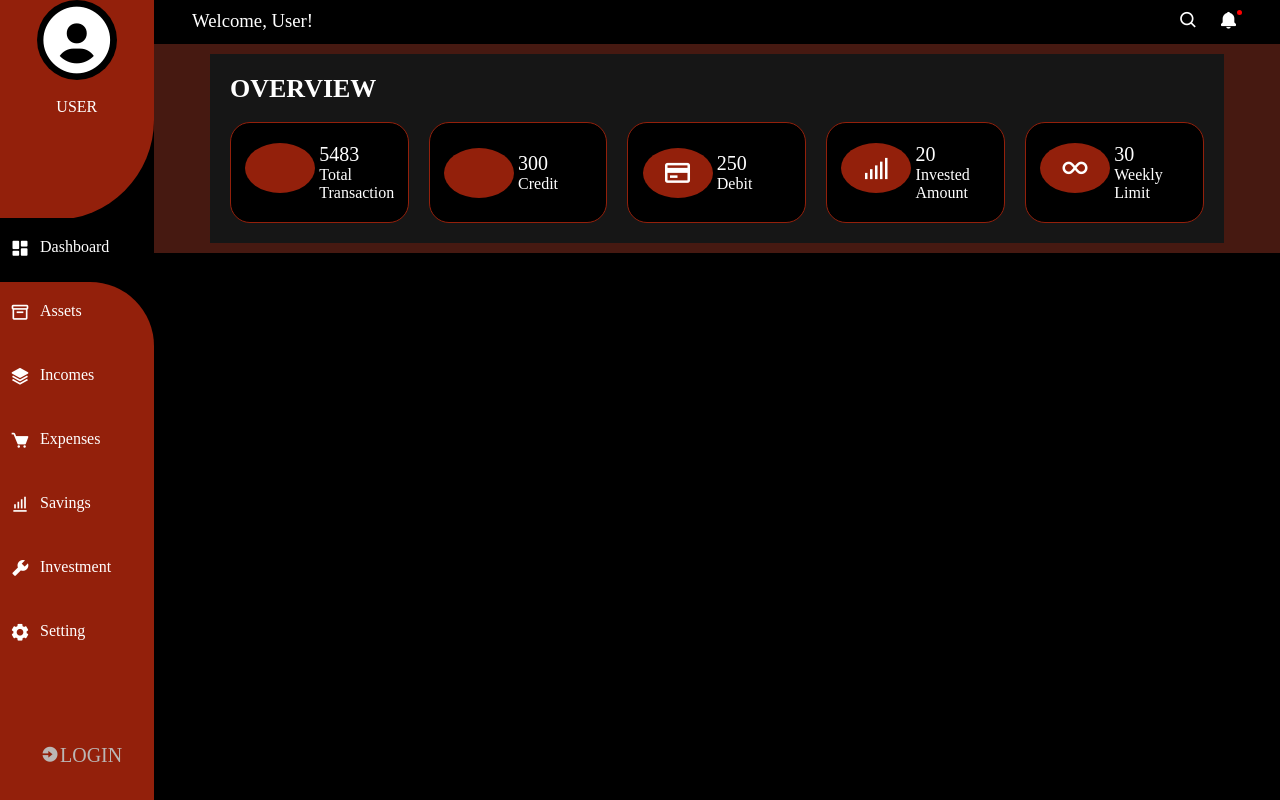
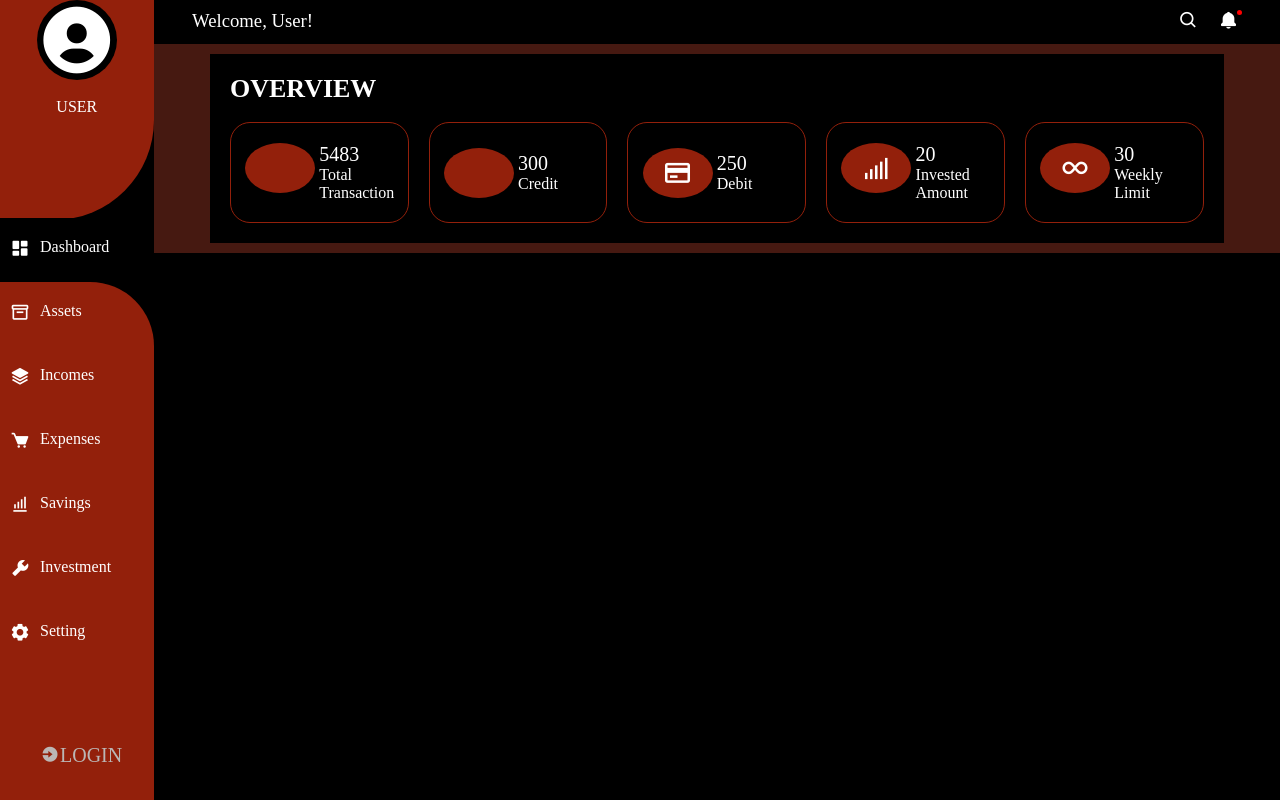
Before and after one commit to Lovethrech/personal-finance-manager, a Vue app: page / in a window 1280 px wide. Built offline with nearby package versions, Linux system fonts and the light colour scheme; some icons are missing.

Commit message:
...finetuning all available components.

```diff
--- a/src/components/landing-page/LandingPageOverviewMainCtn.vue
+++ b/src/components/landing-page/LandingPageOverviewMainCtn.vue
@@ -15,7 +15,7 @@ import LandingPageOverviewBoxMainCtn from './LandingPageOverviewBoxMainCtn.vue';
 
 <style scoped>
 .landing-page-overview-main-ctn{
-    background-color: #161616;
+    background-color: #000000;
     width:90%;
     margin: 10px 3vw;
     padding:20px;
```
